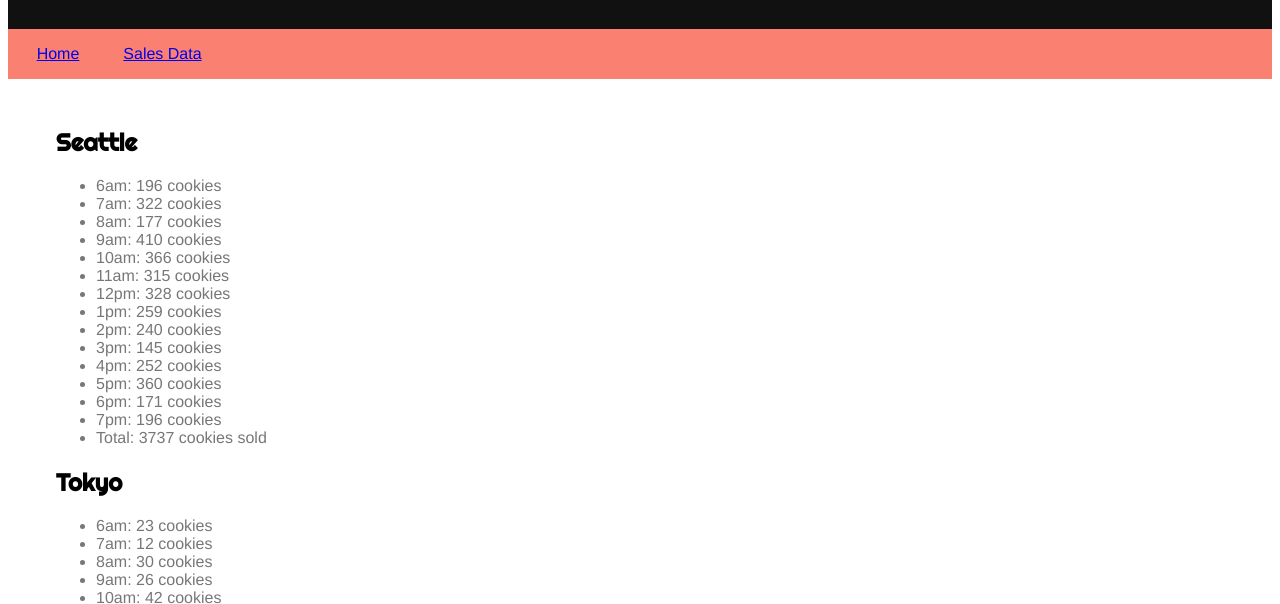
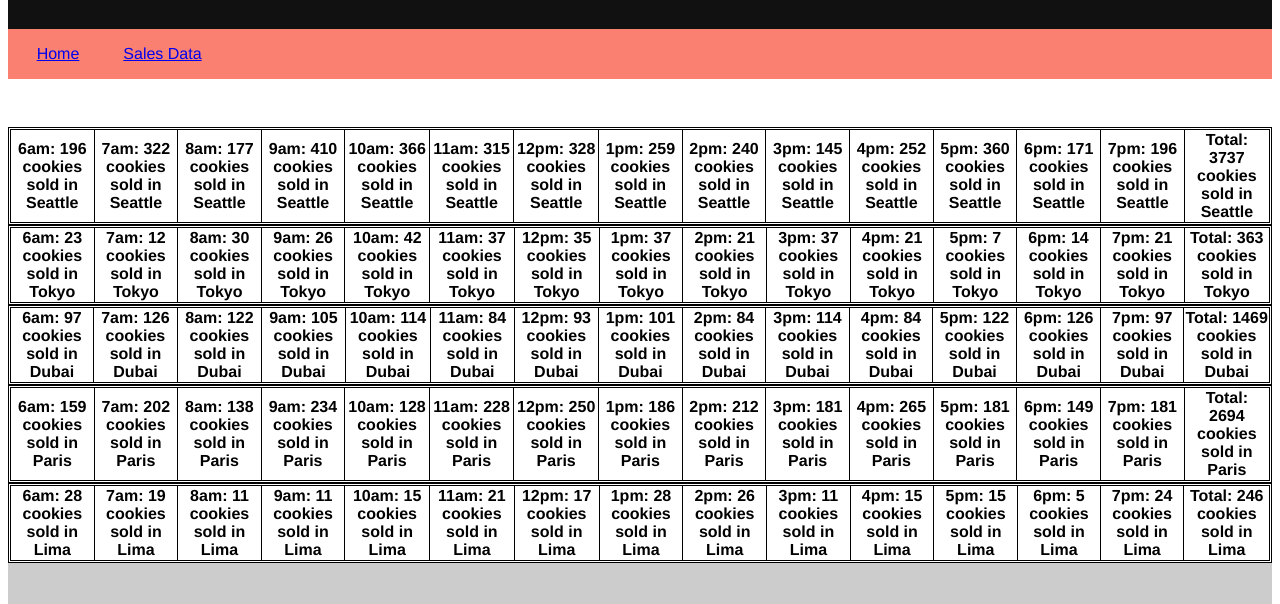
Before and after one commit to Ugo-Obiako/code-201-lab7-repo, a plain HTML site: page sales.html in a window 1280 px wide. Shown: the part 190-794 px from the top of the page. Drawn offline with Linux system fonts and the light colour scheme.

Commit message:
Updated files

```diff
--- a/css/styles.css
+++ b/css/styles.css
@@ -73,3 +73,8 @@
   .storeInfo{
     list-style-type: none;
   }
+
+  table, td {
+    border: 0.5px solid;
+    border-collapse: collapse;
+  }
--- a/js/app.js
+++ b/js/app.js
@@ -1,6 +1,18 @@
 const hours = ['6am', '7am', '8am', '9am', '10am', '11am', '12pm', '1pm', '2pm', '3pm', '4pm', '5pm', '6pm', '7pm'];
 
-const seattle = {
+//Constructor function
+function Store(location, minCustomers, maxCustomers, avgCookiesPerSale, sales){
+  this.location = location;
+  this.minCustomers = minCustomers;
+  this.maxCustomers = maxCustomers;
+  this.avgCookiesPerSale = avgCookiesPerSale;
+  this.sales = estimateSales(this);
+  };
+
+
+
+
+/* const seattle = {
   location: 'Seattle',
   minCustomers: 23,
   maxCustomers: 65,
@@ -24,7 +36,7 @@ const tokyo = {
 
 // initialize sales
 seattle.estimate();
-tokyo.estimate();
+tokyo.estimate();   */
 
 
 // Estimate sales
@@ -69,7 +81,16 @@ function estimateSales(tokyo) {
 
 
 
-const container = document.getElementById('root');
+const seattle = new Store ("Seattle", 23, 65, 6.3, "");
+const tokyo = new Store ("Tokyo", 3, 18, 2.3, "");
+const dubai = new Store("Dubai", 19, 30, 4.2, "");
+const paris = new Store ("Paris", 21, 50, 5.3, "");
+const lima = new Store("Lima", 2, 15, 2.1, "");
+
+
+
+
+/*const container = document.getElementById('root');
 
 
 
@@ -102,8 +123,53 @@ function render(store) {
   hoursList.appendChild(totalItem);
   let totalInfo = `Total: ${totalSold} cookies sold`;
   totalItem.textContent = totalInfo;
+}  */
+
+
+
+
+const container = document.getElementById('tableContainer');
+
+
+
+// Here is the render function: Used to render sales info and total Info for different stores
+function render(store) {
+  // need an article per cookie stand
+  const tableElem = document.createElement('table');
+  container.appendChild(tableElem);
+
+
+
+  const row = document.createElement('tr');
+  tableElem.appendChild(row);
+  //heading.textContent = store.location;
+
+
+  const hoursList = document.createElement('th');
+  row.appendChild(hoursList);
+
+  let totalSold = 0;
+
+  for (let i = 0; i < store.sales.length; i++) {
+    const salesItem = document.createElement('td');
+    hoursList.appendChild(salesItem);
+    let cookiesSoldThisHour = store.sales[i];
+    totalSold += cookiesSoldThisHour;
+    let salesInfo = `${hours[i]}: ${cookiesSoldThisHour} cookies sold in ${store.location}`;
+    (hoursList);
+    salesItem.textContent = salesInfo;
+  }
+
+  // add total line
+  const totalItem = document.createElement('td');
+  hoursList.appendChild(totalItem);
+  let totalInfo = `Total: ${totalSold} cookies sold in ${store.location}`;
+  totalItem.textContent = totalInfo;
 }
 
 
 render(seattle);
 render(tokyo);
+render(dubai);
+render(paris);
+render(lima);
--- a/sales.html
+++ b/sales.html
@@ -21,8 +21,16 @@
 <main>
   <section id="root" class="content"></section>
 
+<section id="tableContainer">
+
+<table>
+
+</table>
+
+</section>
 
 <script src="js/app.js"></script>
+
 </main>
 
 <footer>
```
